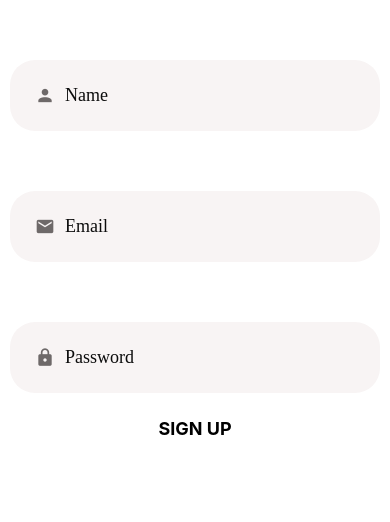
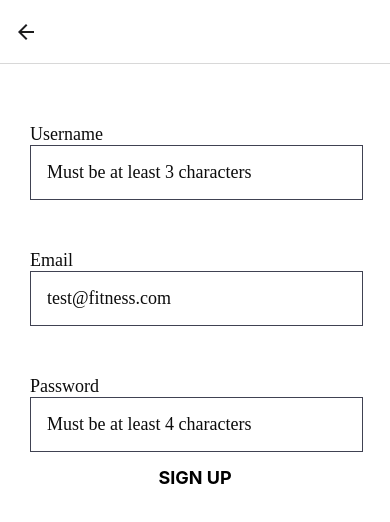
Before and after one commit to Gbemim/adaptability, a React Native app: screen /Register in a window 390 px wide. Shown: the top 522 px of the page. Built offline with nearby package versions, Linux system fonts and the light colour scheme.

Commit message:
Update login and register screens from Figma UI

```diff
--- a/App.js
+++ b/App.js
@@ -11,14 +11,17 @@ import MessageScreen from './app/Screens/MessageScreen'
 import LoginScreen from './app/Screens/LoginScreen'
 import AppTextInput from './app/components/AppTextInput'
 import RegisterScreen from './app/Screens/RegisterScreen'
+import AuthNavigator from './app/navigation/AuthNavigator'
+import navigationTheme from './app/navigation/navigationTheme'
 
 export default function App() {
   return (
-    // <NavigationContainer>
-    //   <TabNavigator />
-    // </NavigationContainer>
+    <NavigationContainer theme={navigationTheme}>
+      {/* <TabNavigator /> */}
+      <AuthNavigator />
+    </NavigationContainer>
     // <LoginScreen />
-    <RegisterScreen />
+    // <RegisterScreen />
     // <WelcomeScreen />
   )
 }
--- a/app.json
+++ b/app.json
@@ -4,29 +4,27 @@
     "slug": "fitnesapp",
     "version": "1.0.0",
     "orientation": "portrait",
-    "icon": "./assets/icon.png",
+    "icon": "./app/assets/icon.png",
     "splash": {
-      "image": "./assets/splash.png",
+      "image": "./app/assets/splash.png",
       "resizeMode": "contain",
       "backgroundColor": "#ffffff"
     },
     "updates": {
       "fallbackToCacheTimeout": 0
     },
-    "assetBundlePatterns": [
-      "**/*"
-    ],
+    "assetBundlePatterns": ["**/*"],
     "ios": {
       "supportsTablet": true
     },
     "android": {
       "adaptiveIcon": {
-        "foregroundImage": "./assets/adaptive-icon.png",
+        "foregroundImage": "./app/assets/adaptive-icon.png",
         "backgroundColor": "#FFFFFF"
       }
     },
     "web": {
-      "favicon": "./assets/favicon.png"
+      "favicon": "./app/assets/favicon.png"
     }
   }
 }
--- a/app/Screens/LoginScreen.js
+++ b/app/Screens/LoginScreen.js
@@ -4,6 +4,7 @@ import * as Yup from 'yup'
 
 import Screen from '../components/Screen'
 import { AppForm, AppFormField, SubmitButton } from '../components/forms/index'
+import AppText from '../components/AppText'
 
 const validationSchema = Yup.object().shape({
   email: Yup.string().required().email().label('Email'),
@@ -25,8 +26,9 @@ function LoginScreen() {
           icon='email'
           keyboardType='email-address'
           name='email'
-          placeholder='Email'
+          placeholder='test@fitness.com'
           textContentType='emailAddress'
+          inputName='Email'
         />
 
         <AppFormField
@@ -37,6 +39,7 @@ function LoginScreen() {
           placeholder='Password'
           secureTextEntry
           textContentType='password'
+          inputName='Password'
         />
 
         <SubmitButton title='Login' />
@@ -49,6 +52,7 @@ const styles = StyleSheet.create({
   container: {
     padding: 10,
   },
+
   logo: {
     width: 80,
     height: 80,
--- a/app/Screens/RegisterScreen.js
+++ b/app/Screens/RegisterScreen.js
@@ -24,7 +24,8 @@ function RegisterScreen() {
           autoCorrect={false}
           icon='account'
           name='name'
-          placeholder='Name'
+          placeholder='Must be at least 3 characters'
+          inputName='Username'
         />
 
         <AppFormField
@@ -33,8 +34,9 @@ function RegisterScreen() {
           icon='email'
           keyboardType='email-address'
           name='email'
-          placeholder='Email'
+          placeholder='test@fitness.com'
           textContentType='emailAddress'
+          inputName='Email'
         />
 
         <AppFormField
@@ -42,9 +44,10 @@ function RegisterScreen() {
           autoCorrect={false}
           icon='lock'
           name='password'
-          placeholder='Password'
+          placeholder='Must be at least 4 characters'
           secureTextEntry
           textContentType='password'
+          inputName='Password'
         />
 
         <SubmitButton title='Sign Up' />
--- a/app/Screens/WelcomeScreen.js
+++ b/app/Screens/WelcomeScreen.js
@@ -4,7 +4,7 @@ import { StyleSheet, View, ImageBackground, Text } from 'react-native'
 import colors from '../config/colors.js'
 import AppButton from '../components/AppButton.js'
 
-const WelcomeScreen = (props) => {
+const WelcomeScreen = ({ navigation }) => {
   return (
     // {/* Main background image */}
     <ImageBackground
@@ -24,10 +24,17 @@ const WelcomeScreen = (props) => {
         {/* Register and Login button */}
         <View style={styles.buttonsContainer}>
           <View style={styles.loginButton}>
-            <AppButton title='login' background_color='none' />
+            <AppButton
+              title='login'
+              background_color='none'
+              onPress={() => navigation.navigate('Login')}
+            />
           </View>
           <View style={styles.RegisterButton}>
-            <AppButton title='Join Us' />
+            <AppButton
+              title='Join Us'
+              onPress={() => navigation.navigate('Register')}
+            />
           </View>
         </View>
       </View>
@@ -51,9 +58,10 @@ const styles = StyleSheet.create({
     marginTop: 150,
   },
   loginButton: {
-    borderColor: 'white',
+    borderColor: colors.primary,
     borderWidth: 1,
-    borderRadius: 25,
+    color: colors.primary,
+    // borderRadius: 25,
   },
   RegisterButton: {
     marginTop: 30,
@@ -69,7 +77,7 @@ const styles = StyleSheet.create({
     top: 100,
     marginLeft: 184,
     marginBottom: 10,
-    backgroundColor: colors.secondary,
+    backgroundColor: colors.black,
   },
 })
 export default WelcomeScreen
--- a/app/components/AppButton.js
+++ b/app/components/AppButton.js
@@ -17,12 +17,11 @@ function AppButton({ title, onPress, background_color = 'primary' }) {
 const styles = StyleSheet.create({
   button: {
     backgroundColor: colors.secondary,
-    borderRadius: 25,
     justifyContent: 'center',
     alignItems: 'center',
     padding: 15,
     width: '100%',
-    borderColor: colors.primary,
+    // borderColor: colors.primary,
   },
   text: {
     color: colors.white,
--- a/app/components/AppTextInput.js
+++ b/app/components/AppTextInput.js
@@ -3,32 +3,44 @@ import { View, StyleSheet, TextInput } from 'react-native'
 import { MaterialCommunityIcons } from '@expo/vector-icons'
 
 import defaultStyles from '../config/styles'
+import AppText from '../components/AppText'
+import colors from '../config/colors'
 
-function AppTextInput({ icon, ...otherProps }) {
+function AppTextInput({ icon, inputName, ...otherProps }) {
   return (
+    <View>
+      <AppText style={[defaultStyles.text, styles.inputName]}>
+        {inputName}
+      </AppText>
       <View style={styles.container}>
-      {icon && (
+        {/* {icon && (
           <MaterialCommunityIcons
             name={icon}
             size={20}
             color={defaultStyles.colors.medium}
             style={styles.icon}
           />
-      )}
+        )} */}
         <TextInput style={defaultStyles.text} {...otherProps} />
+      </View>
     </View>
   )
 }
 
 const styles = StyleSheet.create({
   container: {
-    backgroundColor: defaultStyles.colors.light,
-    borderRadius: 25,
     flexDirection: 'row',
-    width: '100%',
-    padding: 15,
-    marginVertical: 10,
+    width: '90%',
+    padding: 16,
+    borderWidth: 1,
+    backgroundColor: colors.primary,
+    borderColor: colors.secondary,
+    marginLeft: 20,
+  },
+
+  inputName: {
     marginTop: 50,
+    marginLeft: 20,
   },
 
   icon: {
--- a/app/config/colors.js
+++ b/app/config/colors.js
@@ -1,9 +1,9 @@
 export default {
   primary: '#fff',
-  secondary: '#000',
-  grey: '#726e6e',
+  secondary: '#404252',
   light: '#f8f4f4',
   medium: '#6e6969',
   dark: '#0c0c0c',
   none: 'rgba(0, 0, 0, 0)',
+  black: '#000',
 }
--- a/app/navigation/AuthNavigator.js
+++ b/app/navigation/AuthNavigator.js
@@ -2,14 +2,28 @@ import React from 'react'
 import { createNativeStackNavigator } from '@react-navigation/native-stack'
 
 import WelcomeScreen from '../Screens/WelcomeScreen'
+import LoginScreen from '../Screens/LoginScreen'
+import RegisterScreen from '../Screens/RegisterScreen'
 
 const Stack = createNativeStackNavigator()
 
 const AuthNavigator = () => (
   <Stack.Navigator>
-    <Stack.Screen name='Welcome' component={WelcomeScreen} />
-    <Stack.Screen name='Login' component={LoginScreen} />
-    <Stack.Screen name='Register' component={RegisterScreen} />
+    <Stack.Screen
+      name='Welcome'
+      component={WelcomeScreen}
+      options={{ headerShown: false }}
+    />
+    <Stack.Screen
+      name='Login'
+      component={LoginScreen}
+      options={{ title: '' }}
+    />
+    <Stack.Screen
+      name='Register'
+      component={RegisterScreen}
+      options={{ title: '' }}
+    />
   </Stack.Navigator>
 )
 
--- /dev/null
+++ b/app/navigation/navigationTheme.js
@@ -0,0 +1,11 @@
+import { DefaultTheme } from '@react-navigation/native'
+import colors from '../config/colors'
+
+export default {
+  ...DefaultTheme,
+  colors: {
+    ...DefaultTheme.colors,
+    primary: colors.secondary,
+    background: colors.primary,
+  },
+}
```
Also changed, not shown: app/api/client.js (added, +7 -0 lines), app/api/workouts.js (added). Lines whose indentation alone changed are shown as unchanged.
